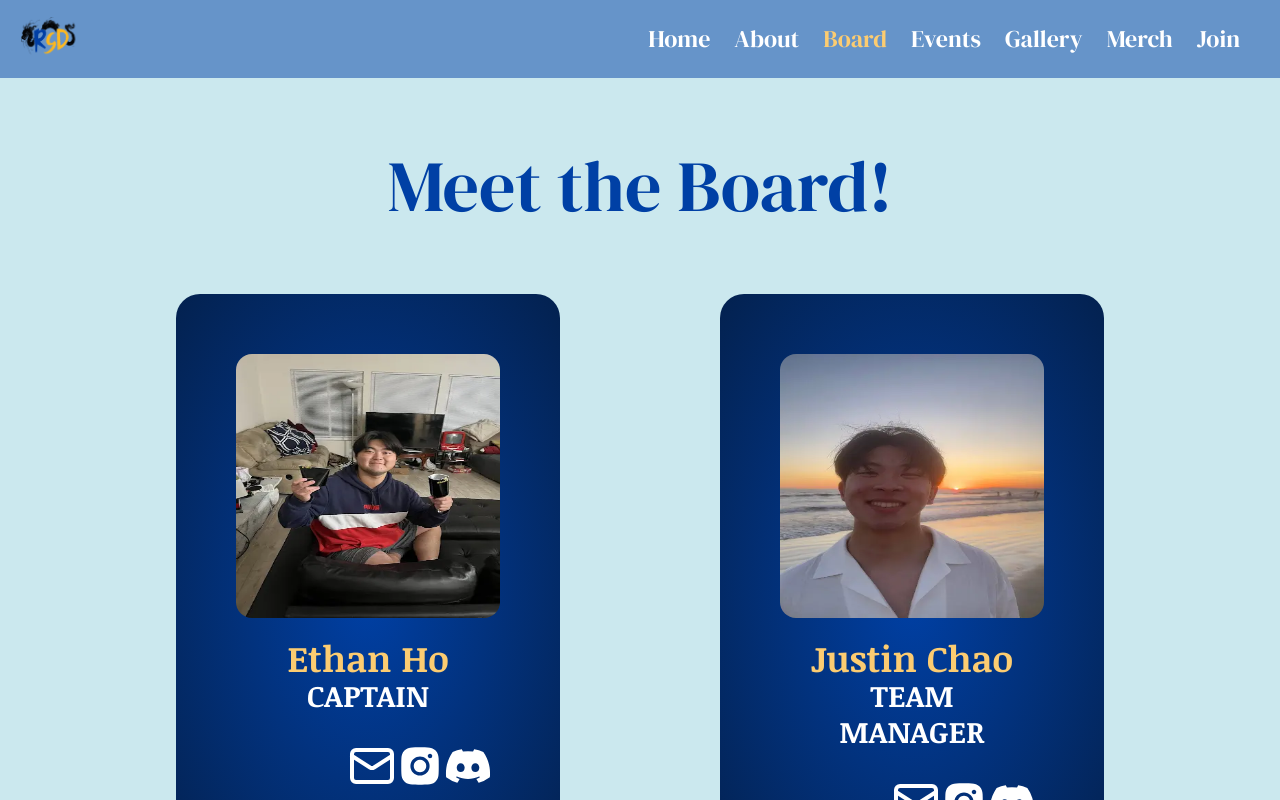
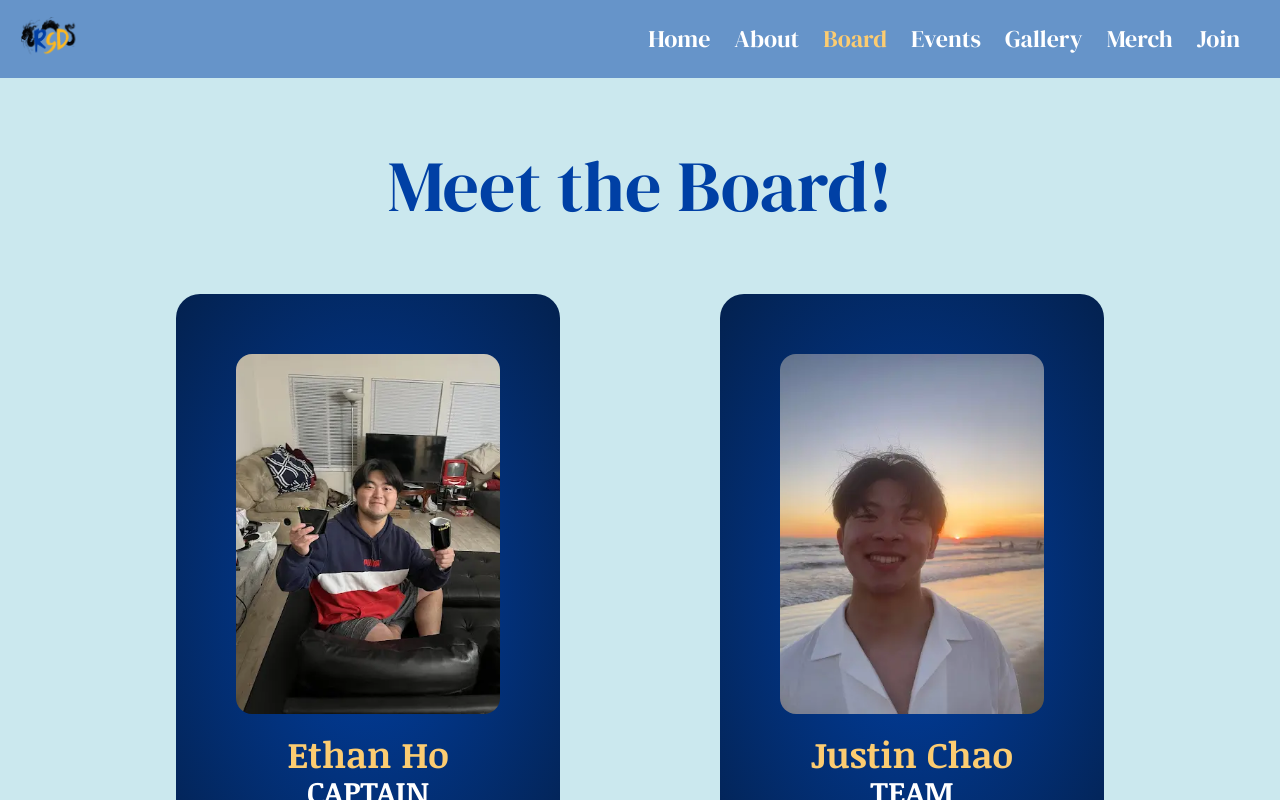
Before and after one commit to acm-ucr/rsd-website, a Next.js app: page /board in a window 1280 px wide. Shown: the top 800 px of the page. Built offline with nearby package versions, Linux system fonts and the light colour scheme.

Commit message:
image fix

```diff
--- a/src/components/board/BoardCard.tsx
+++ b/src/components/board/BoardCard.tsx
@@ -27,7 +27,7 @@ const BoardCard = ({
       <Image
         src={image || RSDLogo}
         alt={name}
-        className="flex aspect-square flex-shrink-0 justify-center rounded-2xl object-fill"
+        className="flex aspect-square h-3/4 w-full flex-shrink-0 justify-center rounded-2xl object-cover"
       />
       <div className="font-rsd-alt flex flex-col items-center p-5 text-center font-bold">
         <div className="text-rsd-yellow flex text-4xl">{name}</div>
--- a/src/components/board/BoardMapping.tsx
+++ b/src/components/board/BoardMapping.tsx
@@ -6,7 +6,7 @@ const BoardMapping = () => {
   return (
     <div className="flex flex-col items-center justify-center p-10">
       <Header text="Meet the Board!" />
-      <div className="mt-10 grid grid-cols-1 gap-x-40 gap-y-20 md:grid-cols-2">
+      <div className="mt-10 grid grid-cols-2 gap-x-40 gap-y-20 md:grid-cols-2">
         {boardMembers.map((member, index) => (
           <BoardCard
             key={index}
```
